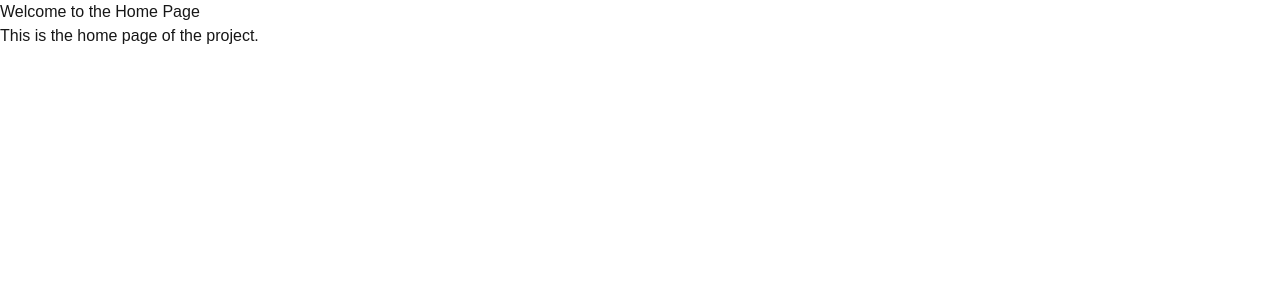
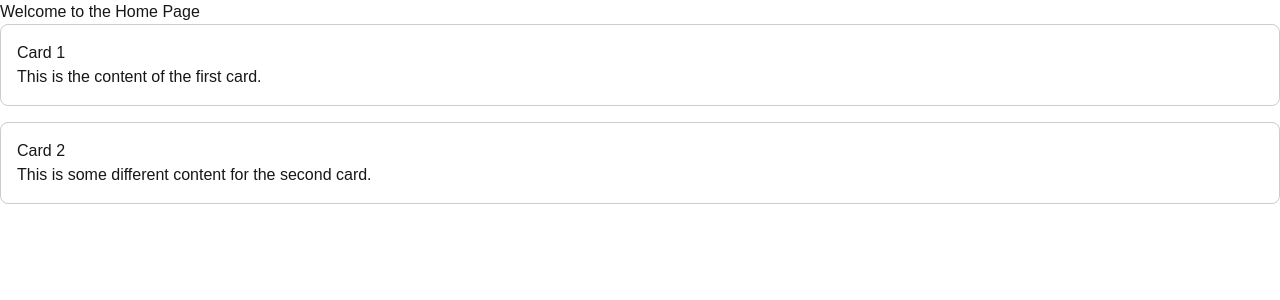
Before and after one commit to StheMoleke/alx-project-0x02-setup, a Next.js app in the folder alx-project-0x02/: page /home in a window 1280 px wide. Shown: the top 300 px of the page. Built offline with nearby package versions, Linux system fonts and the light colour scheme.

Commit message:
Create reusable Card component and use it in Home page

```diff
--- /dev/null
+++ b/alx-project-0x02/components/common/Card.tsx
@@ -0,0 +1,13 @@
+import React from "react";
+import { CardProps } from "../../interfaces";
+
+const Card: React.FC<CardProps> = ({ title, content }) => {
+  return (
+    <div style={{ border: "1px solid #ccc", padding: "1rem", marginBottom: "1rem", borderRadius: "8px" }}>
+      <h2>{title}</h2>
+      <p>{content}</p>
+    </div>
+  );
+};
+
+export default Card;
--- a/alx-project-0x02/pages/home.tsx
+++ b/alx-project-0x02/pages/home.tsx
@@ -1,12 +1,20 @@
-// pages/home.tsx
-
 import React from "react";
+import Card from "../components/common/Card";
 
 const HomePage = () => {
   return (
     <div>
       <h1>Welcome to the Home Page</h1>
-      <p>This is the home page of the project.</p>
+
+      <Card
+        title="Card 1"
+        content="This is the content of the first card."
+      />
+
+      <Card
+        title="Card 2"
+        content="This is some different content for the second card."
+      />
     </div>
   );
 };
```
